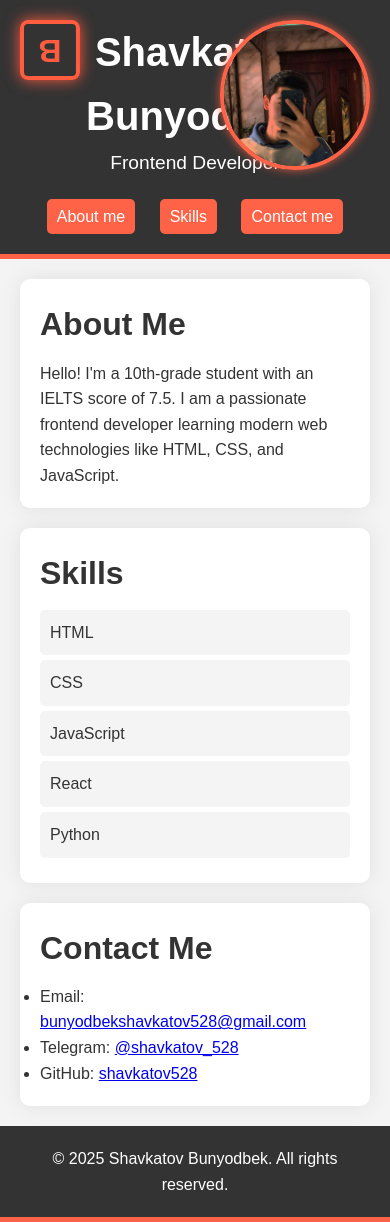
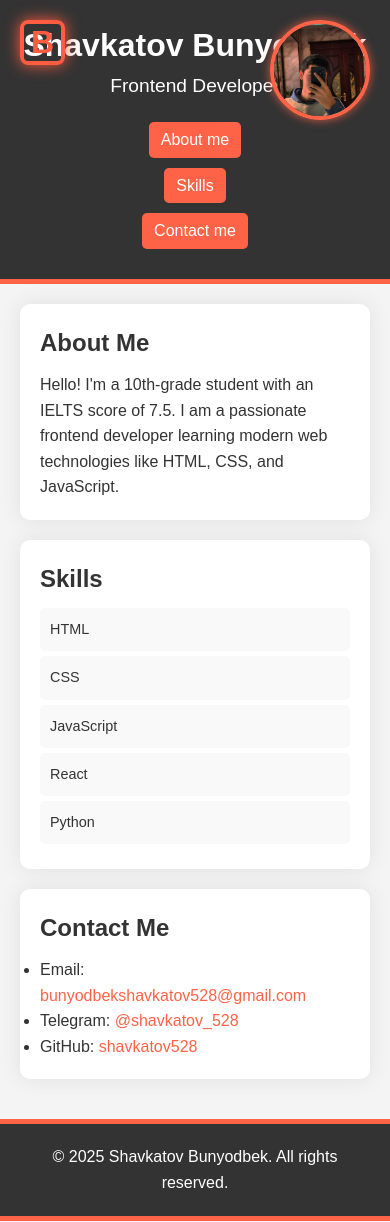
Before and after one commit to shavkatov528/Bunyodbek, a plain HTML site: page index.html in a window 390 px wide. Drawn offline with Linux system fonts and the light colour scheme.

Commit message:
Refactor and enhance style.css with new styles

```diff
--- a/style.css
+++ b/style.css
@@ -1,3 +1,4 @@
+/* === GLOBAL RESET === */
 * {
   margin: 0;
   padding: 0;
@@ -13,8 +14,10 @@ body {
   background-color: #f4f4f4;
   color: #333;
   line-height: 1.6;
+  margin: 0;
 }
 
+/* === HEADER & FOOTER === */
 header, footer {
   background-color: #333;
   color: white;
@@ -43,8 +46,11 @@ header p {
   to {opacity: 1; transform: translateX(0) translateY(0);}
 }
 
+/* === NAVIGATION === */
 nav {
   margin-top: 20px;
+  position: relative;
+  z-index: 2000; /* Linklar ustun bo‘lishi uchun */
 }
 
 nav a {
@@ -52,15 +58,18 @@ nav a {
   color: #fff;
   text-decoration: none;
   background-color: #ff6347;
-    padding: 5px 10px;
+  padding: 5px 12px;
   border-radius: 5px;
   margin: 0 10px;
+  transition: background-color 0.3s ease, transform 0.2s ease;
 }
 
 nav a:hover {
   background-color: #f53d1c;
+  transform: scale(1.05);
 }
 
+/* === MAIN SECTIONS === */
 .about, .skills, .projects, .contact {
   background-color: #fff;
   margin: 20px;
@@ -75,27 +84,31 @@ h2 {
   color: #333;
 }
 
+/* === SKILLS SECTION === */
 .skills ul {
   list-style: none;
 }
 
 .skills li {
-    background-color: #f4f4f4;
+  background-color: #f9f9f9;
   padding: 10px;
   border-radius: 5px;
   margin: 5px 0;
+  transition: all 0.2s ease-in-out;
 }
 
 .skills li:hover {
-    background-color: hwb(226 59% 11%);
+  background-color: #ffe5de;
+  transform: scale(1.03);
 }
 
+/* === PROJECT SECTION === */
 .project {
   padding: 20px;
   background-color: #f4f4f4;
   margin: 20px 0;
   border-radius: 10px;
-    border: 2px solid #c5b7b7b5
+  border: 2px solid #ddd;
 }
 
 h3 {
@@ -104,39 +117,19 @@ h3 {
   color: #333;
 }
 
-.contact form input,
-.contact form textarea {
-    display: block;
-    width: 30%;
-    padding: 10px;
-    margin: 10px 0;
-    border: 1px solid #ccc;
-    border-radius: 5px;
+/* === CONTACT SECTION === */
+.contact a {
+  color: #ff6347;
+  text-decoration: none;
 }
 
-.contact form textarea {
-    resize: vertical;
-    height: 10rem;
+.contact a:hover {
+  text-decoration: underline;
 }
 
-.contact form button {
-    display: block;
-    padding: 10px 20px;
-    background-color: #ff6347;
-    color: #fff;
-    border: none;
-    border-radius: 5px;
-    cursor: pointer;
-}
-
-body {
-  margin: 0;
-  background-color: #f4f4f4;
-}
-
-/* Chekkadagi tortburchak logo */
+/* === CORNER LOGO === */
 .corner-logo {
-  position: absolute;
+  position: fixed;
   top: 20px;
   left: 20px;
   width: 60px;
@@ -147,8 +140,8 @@ body {
   display: flex;
   align-items: center;
   justify-content: center;
-  animation: spin 3s linear infinite;
-  z-index: 1000;
+  z-index: 1; /* pastroq qilingan, linklarni to‘smasin */
+  pointer-events: none; /* foydalanuvchi bosolmaydi */
 }
 
 .corner-logo strong {
@@ -157,22 +150,18 @@ body {
   font-family: sans-serif;
 }
 
-/* Animatsiya */
-@keyframes spin {
-  0% {
-    transform: rotateX(0) rotateY(0) rotateZ(0);
-  }
-  33% {
-    transform: rotateX(180deg);
-  }
-  67% {
-    transform: rotateX(180deg) rotateY(180deg);
-  }
-  100% {
-    transform: rotateX(180deg) rotateY(180deg) rotateZ(180deg);
-  }
+.corner-logo:hover {
+  animation: spin 3s linear infinite;
 }
 
+@keyframes spin {
+  0% { transform: rotateX(0) rotateY(0) rotateZ(0); }
+  33% { transform: rotateX(180deg); }
+  67% { transform: rotateX(180deg) rotateY(180deg); }
+  100% { transform: rotateX(180deg) rotateY(180deg) rotateZ(180deg); }
+}
+
+/* === PROFILE IMAGE === */
 .profile-img {
   width: 150px;
   height: 150px;
@@ -181,14 +170,50 @@ body {
   border: 4px solid tomato;
   box-shadow: 0 0 10px rgba(255, 99, 71, 0.8);
   transition: transform 0.3s ease-in-out;
-
-  /* Joylashuv */
-  position: absolute;
+  position: fixed;
   top: 20px;
   right: 20px;
-  z-index: 999;
+  z-index: 1;
+  pointer-events: none; /* Bu ham linklarni to‘smasin */
 }
 
 .profile-img:hover {
   transform: scale(1.1);
 }
+
+/* === FOOTER === */
+footer {
+  border-top: 5px solid #ff6347;
+  margin-top: 40px;
+}
+
+/* === RESPONSIVE DESIGN (MOBIL UCHUN) === */
+@media (max-width: 768px) {
+  header h1 {
+    font-size: 2rem;
+  }
+
+  nav a {
+    display: block;
+    margin: 10px auto;
+    width: fit-content;
+  }
+
+  .profile-img {
+    width: 100px;
+    height: 100px;
+  }
+
+  .corner-logo {
+    width: 45px;
+    height: 45px;
+  }
+
+  h2 {
+    font-size: 1.5rem;
+  }
+
+  .skills li {
+    font-size: 0.9rem;
+  }
+}
```
Lines whose indentation alone changed are shown as unchanged.
